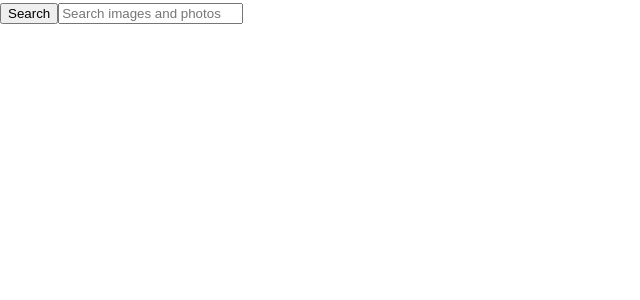
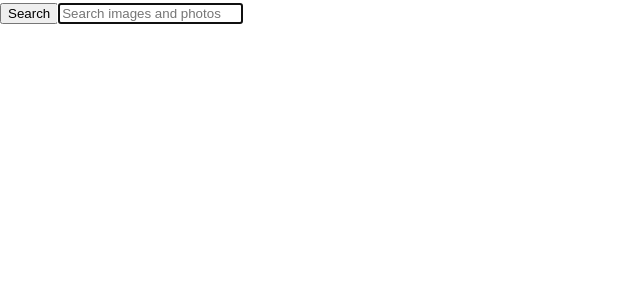
Before and after one commit to vasyl-horaichuk/goit-react-hw-03-image-finder, a React (Create React App) app: page / in a window 1280 px wide. Shown: the top 300 px of the page, without its empty margins (0-640 px from the left). Built offline with nearby package versions, Linux system fonts and the light colour scheme.

Commit message:
search form

```diff
--- a/src/components/App.jsx
+++ b/src/components/App.jsx
@@ -6,7 +6,7 @@ import { Searchbar } from './Searchbar/Searchbar';
 
 export class App extends Component {
   state = {
-    contacts: [],
+    test: [],
   };
 
   render() {
--- a/src/components/Searchbar/Searchbar.jsx
+++ b/src/components/Searchbar/Searchbar.jsx
@@ -1,4 +1,16 @@
-export const Searchbar = () => {
+import { Component } from 'react';
+
+export class Searchbar extends Component {
+  state = {
+    query: '',
+  };
+
+  handlerChange = ({ target: { name, value } }) => {
+    this.setState({ [name]: value });
+  };
+  render() {
+    const { query } = this.state;
+
     return (
       <header className="searcbar">
         <form className="form">
@@ -9,11 +21,15 @@ export const Searchbar = () => {
           <input
             className="input"
             type="text"
-          autocomplete="off"
-          autofocus
+            name="query"
+            value={query}
+            onChange={this.handlerChange}
+            autoComplete="off"
+            autoFocus
             placeholder="Search images and photos"
           />
         </form>
       </header>
     );
-};
+  }
+}
```
Lines whose indentation alone changed are shown as unchanged.
